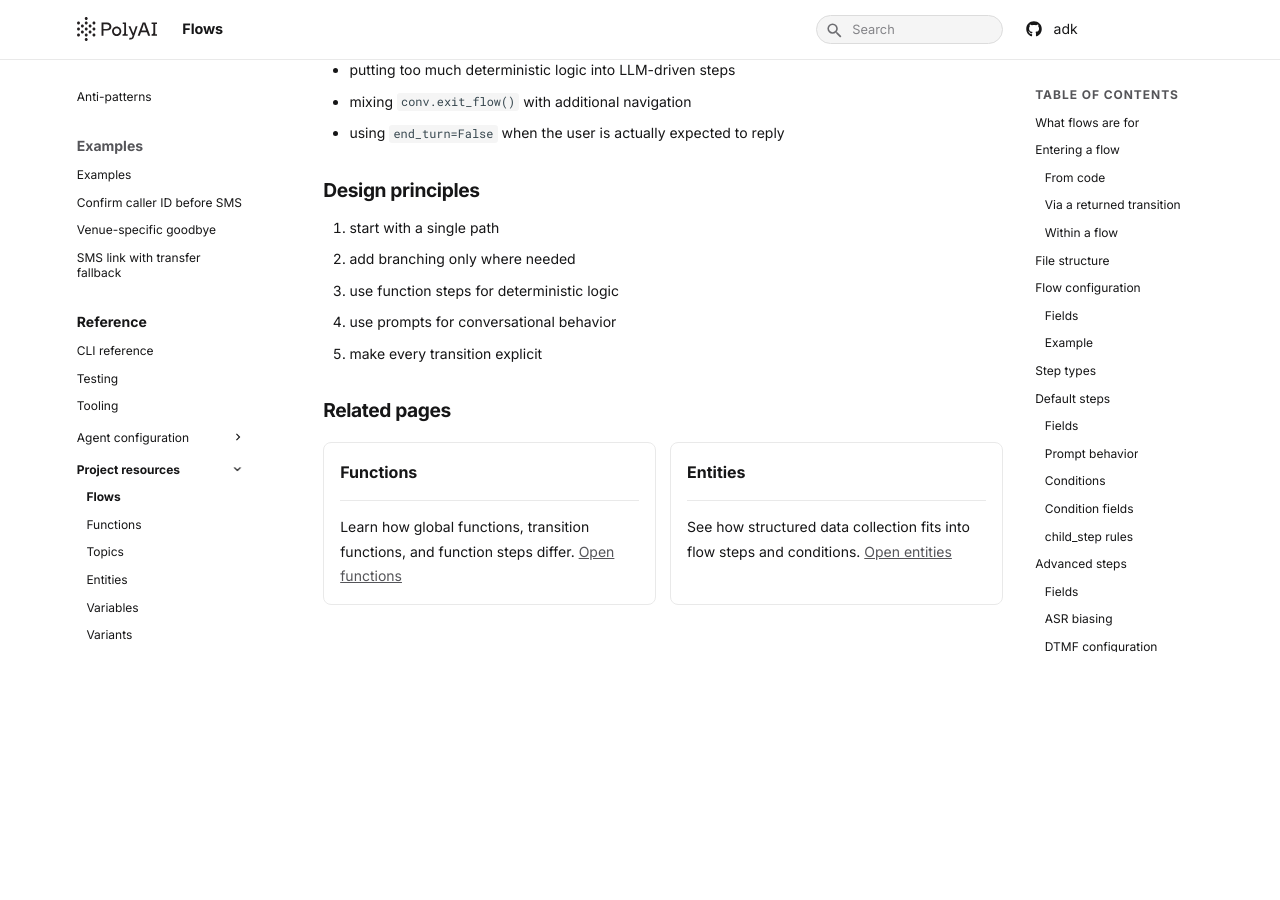
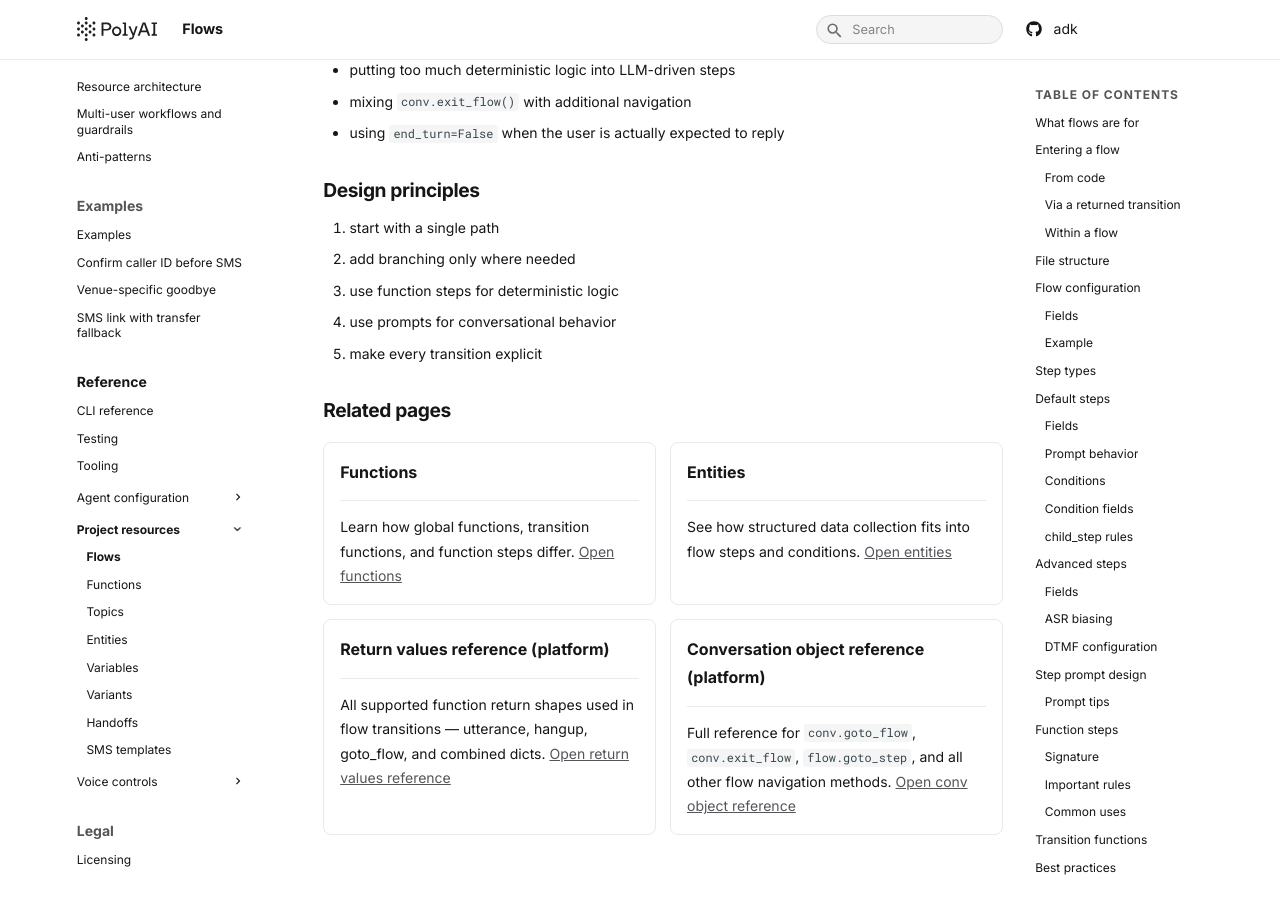
Before and after one commit to polyai/adk, an MkDocs documentation site: the page built from docs/docs/reference/flows.md, in a window 1280 px wide and 900 px high, scrolled down 7599 px. Built offline with MkDocs 1.6.1 and Material for MkDocs 9.7.7, drawn with Linux system fonts in a browser that asks for light colours; before the commit the page ends 8269 px from its top, so only the background shows below that.

Commit message:
docs: add docs.poly.ai cross-links to topics, handoffs, sms, variants, entities, flows

```diff
--- a/docs/docs/reference/flows.md
+++ b/docs/docs/reference/flows.md
@@ -372,4 +372,18 @@
     See how structured data collection fits into flow steps and conditions.
     [Open entities](./entities.md)
 
+-   **Return values reference (platform)**
+
+    ---
+
+    All supported function return shapes used in flow transitions — utterance, hangup, goto_flow, and combined dicts.
+    [Open return values reference](https://docs.poly.ai/tools/return-values)
+
+-   **Conversation object reference (platform)**
+
+    ---
+
+    Full reference for `conv.goto_flow`, `conv.exit_flow`, `flow.goto_step`, and all other flow navigation methods.
+    [Open conv object reference](https://docs.poly.ai/tools/classes/conv-object)
+
 </div>
```
Also changed, not shown: docs/docs/reference/entities.md (+7 -0 lines), docs/docs/reference/handoffs.md (+7 -0 lines), docs/docs/reference/sms.md (+14 -0 lines), docs/docs/reference/topics.md (+7 -0 lines), docs/docs/reference/variants.md (+7 -0 lines).
